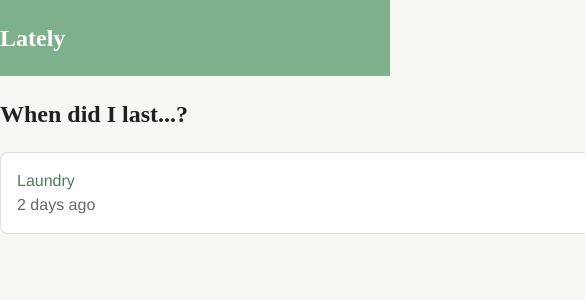
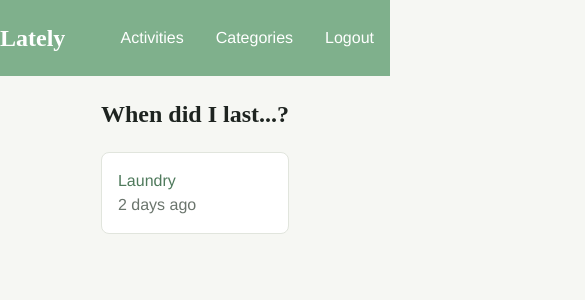
Before and after one commit to senyth/lately, a React (Vite) app in the folder client/: page / in a window 390 px wide. Shown: the top 300 px of the page, 585 px wide, since content can reach past the window. Built offline with nearby package versions, Linux system fonts and the light colour scheme.

Commit message:
add media queries, modify theme

```diff
--- a/client/src/index.css
+++ b/client/src/index.css
@@ -1,111 +1,3 @@
-:root {
-  --text: #6b6375;
-  --text-h: #08060d;
-  --bg: #fff;
-  --border: #e5e4e7;
-  --code-bg: #f4f3ec;
-  --accent: #aa3bff;
-  --accent-bg: rgba(170, 59, 255, 0.1);
-  --accent-border: rgba(170, 59, 255, 0.5);
-  --social-bg: rgba(244, 243, 236, 0.5);
-  --shadow:
-    rgba(0, 0, 0, 0.1) 0 10px 15px -3px, rgba(0, 0, 0, 0.05) 0 4px 6px -2px;
-
-  /* --sans: system-ui, 'Segoe UI', Roboto, sans-serif;
-  --heading: system-ui, 'Segoe UI', Roboto, sans-serif;
-  --mono: ui-monospace, Consolas, monospace; */
-
-  /* font: 18px/145% var(--sans);
-  letter-spacing: 0.18px;
-  color-scheme: light dark;
-  color: var(--text);
-  background: var(--bg);
-  font-synthesis: none;
-  text-rendering: optimizeLegibility;
-  -webkit-font-smoothing: antialiased;
-  -moz-osx-font-smoothing: grayscale; */
-
-  /* @media (max-width: 1024px) {
-    font-size: 16px;
-  } */
-}
-
-/* @media (prefers-color-scheme: dark) {
-  :root {
-    --text: #9ca3af;
-    --text-h: #f3f4f6;
-    --bg: #16171d;
-    --border: #2e303a;
-    --code-bg: #1f2028;
-    --accent: #c084fc;
-    --accent-bg: rgba(192, 132, 252, 0.15);
-    --accent-border: rgba(192, 132, 252, 0.5);
-    --social-bg: rgba(47, 48, 58, 0.5);
-    --shadow:
-      rgba(0, 0, 0, 0.4) 0 10px 15px -3px, rgba(0, 0, 0, 0.25) 0 4px 6px -2px;
-  }
-
-  #social .button-icon {
-    filter: invert(1) brightness(2);
-  }
-} */
-
-/* #root {
-  width: 1126px;
-  max-width: 100%;
-  margin: 0 auto;
-  text-align: center;
-  border-inline: 1px solid var(--border);
-  min-height: 100svh;
-  display: flex;
-  flex-direction: column;
-  box-sizing: border-box;
-} */
-
 body {
   margin: 0;
 }
-/*
-h1,
-h2 {
-  font-family: var(--heading);
-  font-weight: 500;
-  color: var(--text-h);
-}
-
-h1 {
-  font-size: 56px;
-  letter-spacing: -1.68px;
-  margin: 32px 0;
-  @media (max-width: 1024px) {
-    font-size: 36px;
-    margin: 20px 0;
-  }
-}
-h2 {
-  font-size: 24px;
-  line-height: 118%;
-  letter-spacing: -0.24px;
-  margin: 0 0 8px;
-  @media (max-width: 1024px) {
-    font-size: 20px;
-  }
-}
-p {
-  margin: 0;
-}
-
-code,
-.counter {
-  font-family: var(--mono);
-  display: inline-flex;
-  border-radius: 4px;
-  color: var(--text-h);
-}
-
-code {
-  font-size: 15px;
-  line-height: 135%;
-  padding: 4px 8px;
-  background: var(--code-bg);
-} */
--- a/client/src/sass/theme.scss
+++ b/client/src/sass/theme.scss
@@ -12,8 +12,6 @@
 }
 
 #header-content {
-  width: 1126px;
-  // max-width: 100%;
   margin: 0 auto;
   display: flex;
   justify-content: space-between;
@@ -67,6 +65,40 @@ nav {
 }
 
 #main {
-  width: 1126px;
   margin: 0 auto;
 }
+
+/* Large phones / small landscape phones */
+@media (min-width: 480px) {
+  #header-content, #main {
+    width: 95vw;
+  }
+}
+
+/* Tablets (portrait) */
+@media (min-width: 768px) {
+  #header-content, #main {
+    width: 90vw;
+  }
+}
+
+/* Tablets (landscape) / small laptops */
+@media (min-width: 1024px) {
+  #header-content, #main {
+    width: 90vw;
+  }
+}
+
+/* Desktops */
+@media (min-width: 1280px) {
+  #header-content, #main {
+    width: 60vw;
+  }
+}
+
+/* Large desktops */
+@media (min-width: 1536px) {
+  #header-content, #main {
+    width: 60vw;
+  }
+}
--- a/client/src/shared/theme/theme.ts
+++ b/client/src/shared/theme/theme.ts
@@ -1,30 +1,34 @@
 import { createTheme } from '@mui/material/styles';
+
+const bodyFont = '"Nunito Sans Variable", "Helvetica", "Arial", sans-serif';
+const headingFont = '"Fraunces Variable", serif';
+
+const headingStyle = { fontFamily: headingFont, fontWeight: 600, };
 
 const theme = createTheme({
   palette: {
     mode: 'light', // Switch to 'dark' for dark mode
     primary: {
-      main: '#4F7A5C', // Custom primary color
-      light: '#4F7A5C',
-      dark: '#7FB08C',
+      main: '#4F7A5C',
+      contrastText: '#FFFFFF',
     },
-    secondary: {
-      main: '#9c27b0',
-    },
-    background: {
-      default: '#F6F7F3',
-      paper: '#ffffff',
-    },
+      background: {
+        default: '#F6F7F3',
+        paper: '#FFFFFF',
+      },
+      text: {
+        primary: '#1E2420',
+        secondary: '#6B756D',
+       },
+      divider: '#E1E5DD',
   },
   typography: {
-    fontFamily: '"Nunito Sans Variable", "Helvetica", "Arial", sans-serif',
+    fontFamily: bodyFont,
   },
   components: {
     MuiCssBaseline: {
       styleOverrides: {
-        'h1, h2, h3': {
-          fontFamily: '"Fraunces Variable", serif',
-        },
+        'h1, h2, h3': headingStyle,
       },
     },
   },
```
